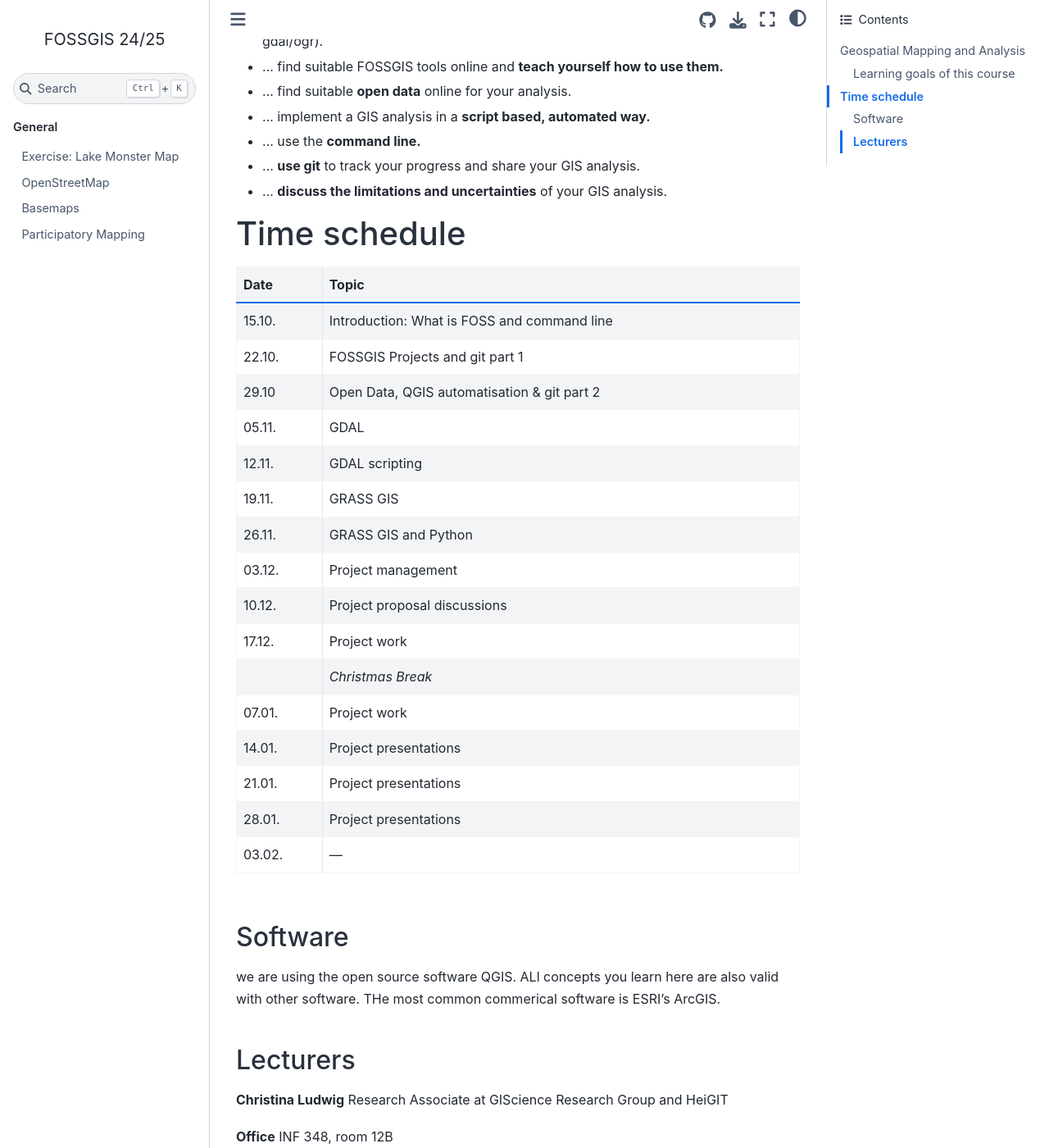
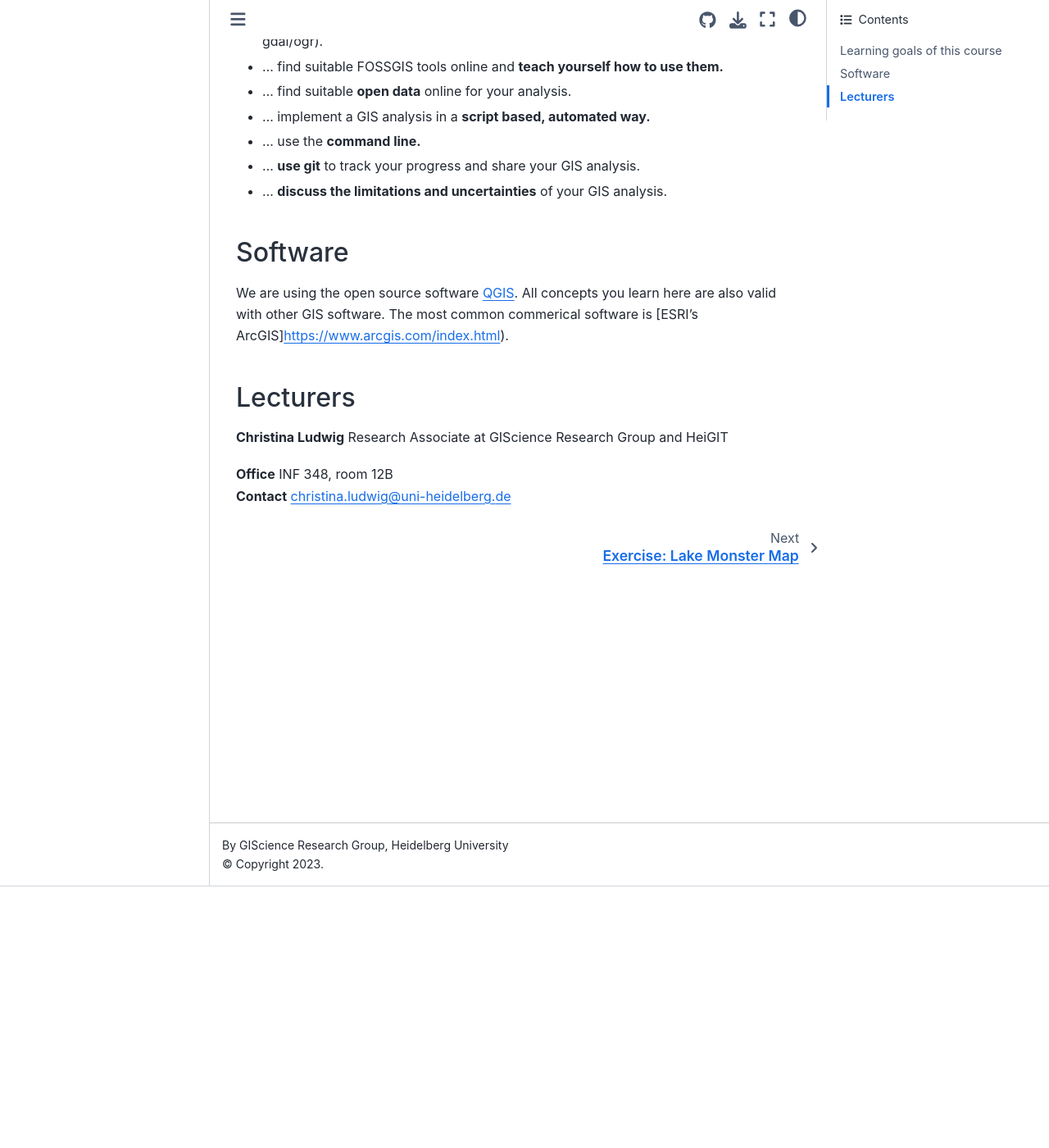
Before and after one commit to redfrexx/geospatial-mapping-workshop, a Jupyter Book: the page built from content/intro.md, in a window 1280 px wide and 1400 px high, scrolled down 319 px. Shown: the whole window at 82% size. Built offline with Jupyter Book 1.0.4 settings and Sphinx 7.4.7 and the Sphinx Book theme 1.1.4, drawn with Linux system fonts in a browser that asks for light colours; pages that are not in the unit, such as notebooks, are missing from menus.

```diff
--- a/content/intro.md
+++ b/content/intro.md
@@ -15,32 +15,9 @@ By the end of this course, you will be able to …
 - … **use git** to track your progress and share your GIS analysis.
 - … **discuss the limitations and uncertainties** of your GIS analysis.
 
-# Time schedule
-
-| Date   | Topic                                      |
-|--------|--------------------------------------------|
-| 15.10. | Introduction: What is FOSS and command line |
-| 22.10. | FOSSGIS Projects and git part 1            |
-| 29.10  | Open Data, QGIS automatisation & git part 2 |
-| 05.11. | GDAL                                       |
-| 12.11. | GDAL scripting                             |
-| 19.11. | GRASS GIS                                  |
-| 26.11. | GRASS GIS and Python                       |
-| 03.12. | Project management                         |
-| 10.12. | Project proposal discussions               |
-| 17.12. | Project work                               |
-|        | *Christmas Break*                          |
-| 07.01. | Project work                               |
-| 14.01. | Project presentations                      |
-| 21.01. | Project presentations                      |
-| 28.01. | Project presentations                      |
-| 03.02. | ---                                        |
-
-
 ## Software
 
-we are using the open source software QGIS. ALl concepts you learn here are also valid with other software. THe most common commerical software is ESRI's ArcGIS.
-
+We are using the open source software [QGIS](https://qgis.org/). All concepts you learn here are also valid with other GIS software. The most common commerical software is [ESRI's ArcGIS]https://www.arcgis.com/index.html).
 
 ## Lecturers
 
--- a/myst.yml
+++ b/myst.yml
@@ -23,3 +23,8 @@ site:
   options:
   #   favicon: favicon.ico
      logo: content/img/logo_uni.png
+
+
+html:
+ footer:
+   show: false
```
